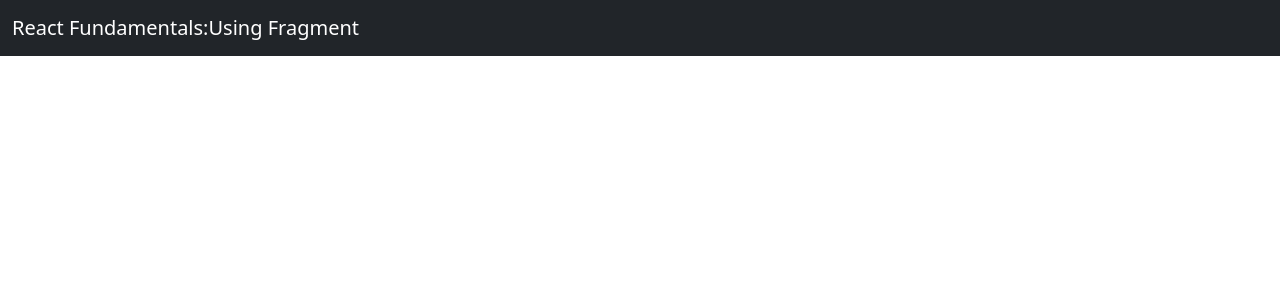
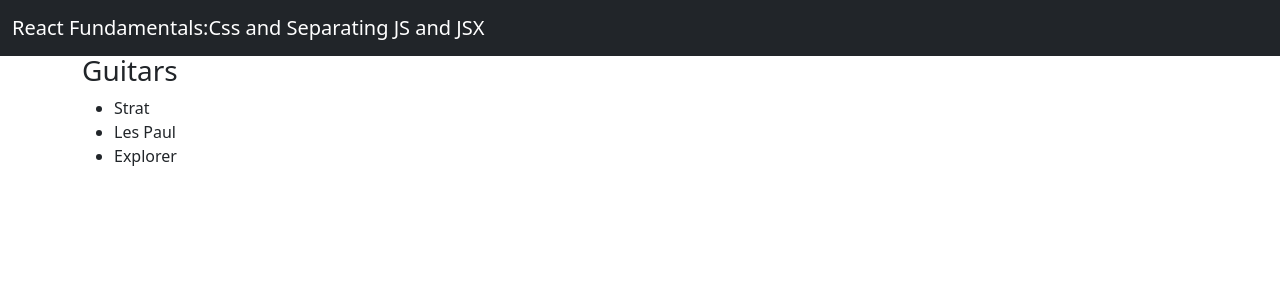
Before and after one commit to Level237/react-fundamentals, a React (Create React App) app: page / in a window 1280 px wide. Shown: the top 300 px of the page. Built offline with nearby package versions, Linux system fonts and the light colour scheme.

Commit message:
Separating JS and JSX

```diff
--- a/src/App.js
+++ b/src/App.js
@@ -1,12 +1,20 @@
 import Navbar from "./Navbar";
 import React from "react";
+import List from "./List";
 function App(){
+
+    const guitars=['Strat','Les Paul','Explorer'];
+
+
     return (
         <React.Fragment>
-            <Navbar title="Using Fragment" />
+            <Navbar title="Css and Separating JS and JSX" />
 
-        <div className="bg-dark">
-            Hello World!
+        <div className="container">
+            <List
+            title="Guitars"
+            items={guitars}
+            />
         </div>
         </React.Fragment>
     )
--- /dev/null
+++ b/src/List.js
@@ -0,0 +1,14 @@
+function List(props){
+
+    let items=props.items.map(item=><li>{item}</li>); //array li element
+    return(
+         <>
+            <h3>{props.title}</h3>
+            <ul>
+                { items}
+            </ul>
+         </>
+    );
+}
+
+export default List;
--- /dev/null
+++ b/src/index.css
@@ -0,0 +1,7 @@
+body{
+    padding-top: 54px;
+}
+
+.bg-dark{
+    background-color:rgba(0, 0, 0, 0.678);
+}
--- a/src/index.js
+++ b/src/index.js
@@ -2,6 +2,7 @@ import React from "react";
 import  ReactDOM  from "react-dom/client";
 import App from './App';
 import 'bootstrap/dist/css/bootstrap.min.css';
+import './index.css';
 const root=ReactDOM.createRoot(document.getElementById('root'));
 
 root.render(
```
